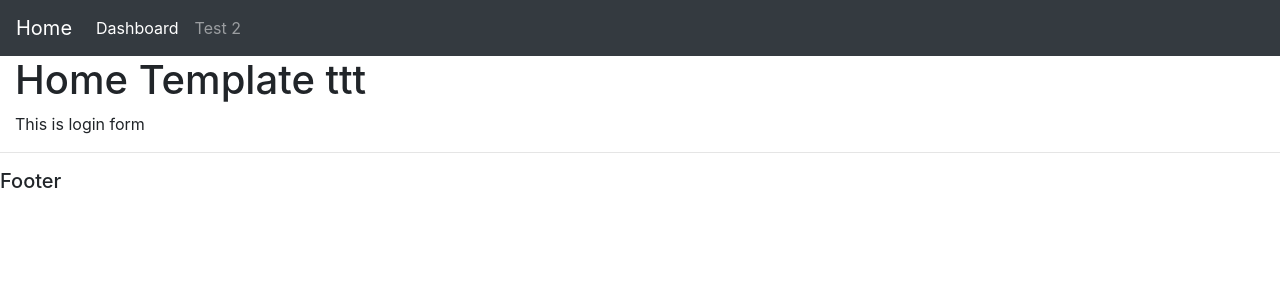
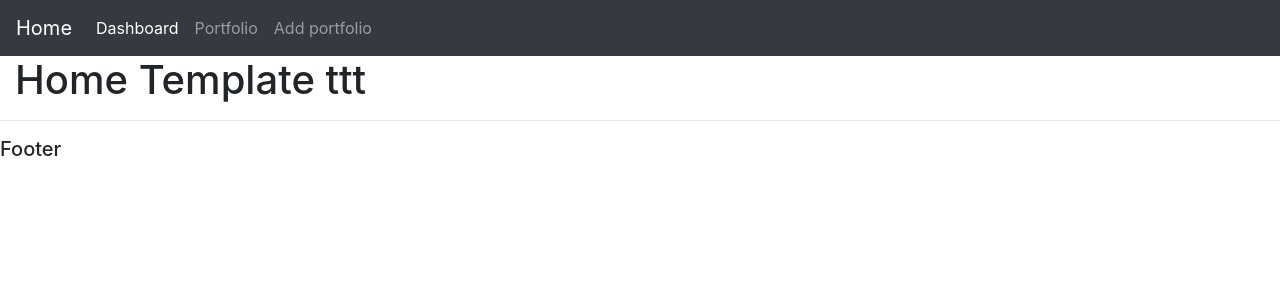
Before and after one commit to goalb/GPW_Tracker, a Django app: page / in a window 1280 px wide. Shown: the top 300 px of the page. Run offline with Django 4.2, Linux system fonts and the light colour scheme.

Commit message:
Add files via upload

```diff
--- a/GPW_Tracker/GPW_Tracker/base/templates/base/main.html
+++ b/GPW_Tracker/GPW_Tracker/base/templates/base/main.html
@@ -15,11 +15,7 @@
 
     {% endblock content %}
         <div class="login_form">
-            {% block login_form %}
-            This is login form
 
-
-            {% endblock login_form %}
         </div>
     </div>
     {% include 'footer.html' %}
--- a/GPW_Tracker/GPW_Tracker/base/templates/base/navbar.html
+++ b/GPW_Tracker/GPW_Tracker/base/templates/base/navbar.html
@@ -11,7 +11,10 @@
         <a class="nav-link" href="#">Dashboard</a>
       </li>
       <li class="nav-item">
-        <a class="nav-link" href="#">Test 2</a>
+        <a class="nav-link" href="{% url 'list-portfolio' %}">Portfolio</a>
+      </li>
+      <li class="nav-item">
+        <a class="nav-link" href="{% url 'add-portfolio' %}">Add portfolio</a>
       </li>
     </ul>
   </div>
--- a/GPW_Tracker/GPW_Tracker/base/urls.py
+++ b/GPW_Tracker/GPW_Tracker/base/urls.py
@@ -4,5 +4,7 @@ from . import views
 urlpatterns = [
     path('login/', views.loginpage, name="login"),
     path('', views.home, name="home"),
-
+    path('add_portfolio', views.add_portfolio, name='add-portfolio'),
+    path('list_portfolio', views.list_portfolio, name='list-portfolio'),
+    path('show_portfolio/<portfolio_id>', views.show_portfolio, name='show-portfolio'),
 ]
--- a/GPW_Tracker/GPW_Tracker/base/views.py
+++ b/GPW_Tracker/GPW_Tracker/base/views.py
@@ -1,4 +1,7 @@
 from django.shortcuts import render
+from django.http import HttpResponseRedirect
+from .forms import PortfolioForm
+from .models import Portfolio
 
 
 # from django.contrib.auth import authenticate, login, logout
@@ -11,3 +14,28 @@ def loginpage(request):
 
 def home(request):
     return render(request, 'home.html')
+
+
+def add_portfolio(request):
+    submitted = False
+    if request.method == "POST":
+        form = PortfolioForm(request.POST)
+        if form.is_valid():
+            form.save()
+            return HttpResponseRedirect('/add_portfolio?submitted=True')
+    else:
+        form = PortfolioForm
+        if 'submitted' in request.GET:
+            submitted = True
+
+    return render(request, 'base/add_portfolio.html', {'form': form, 'submitted': submitted})
+
+
+def list_portfolio(request):
+    list_portfolio = Portfolio.objects.all()
+    return render(request, 'base/portfolio.html', {'show_portfolio': list_portfolio})
+
+
+def show_portfolio(request, portfolio_id):
+    portfolio = Portfolio.objects.get(pk=portfolio_id)
+    return render(request, 'base/show_portfolio.html', {'portfolio': portfolio})
```
Also changed, not shown: GPW_Tracker/GPW_Tracker/base/forms.py (added, +22 -0 lines), GPW_Tracker/GPW_Tracker/base/templates/base/add_portfolio.html (added, +22 -0 lines), GPW_Tracker/GPW_Tracker/base/templates/base/portfolio.html (added, +13 -0 lines), GPW_Tracker/GPW_Tracker/base/templates/base/show_portfolio.html (added, +14 -0 lines), GPW_Tracker/GPW_Tracker/db.sqlite3.
